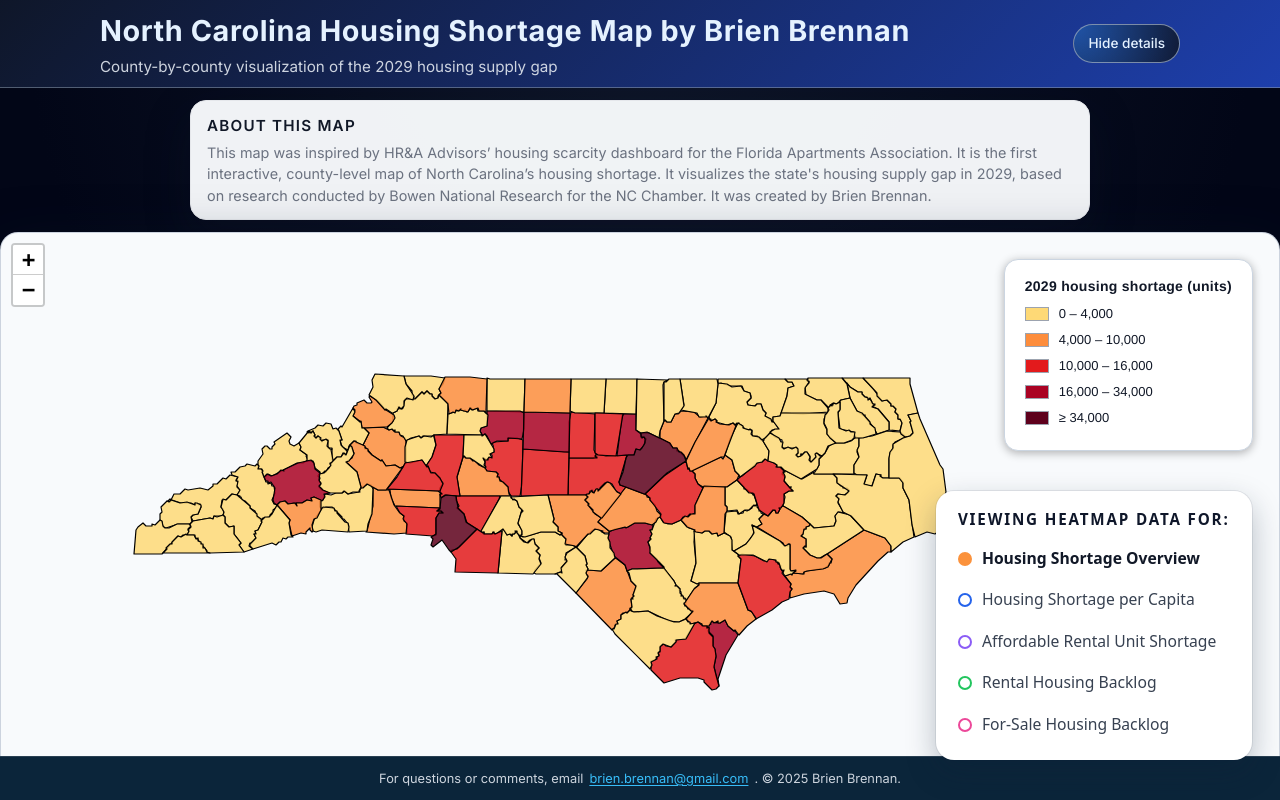
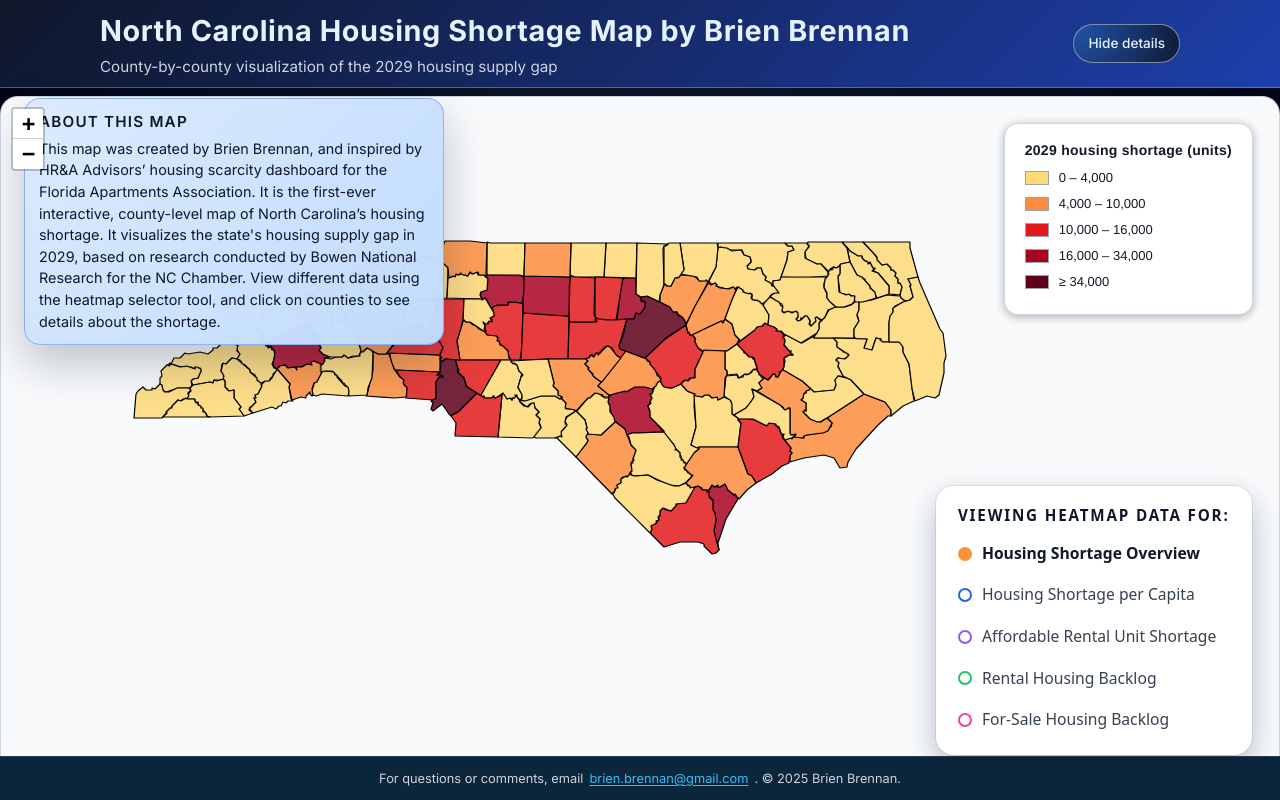
Before and after one commit to Brennan919/nc-housing-map, a Next.js app: page / in a window 1280 px wide. Built offline with nearby package versions, Linux system fonts and the light colour scheme.

Commit message:
Reposition About Map portion

```diff
--- a/app/NcMap.js
+++ b/app/NcMap.js
@@ -30,20 +30,20 @@ const LENS_CONFIG = {
   },
 
   // Affordable Rental Unit Shortage
-  // You specified 0–0.2, 0.201–0.35, 0.351–0.5, 0.501–0.65, 0.651+
-  // Data is converted to percent (x100), so breaks are 20, 35, 50, 65
+  // You specified 0–0.3, 0.301–0.41, 0.411–0.52, 0.521–0.65, 0.651+
+  // Data is converted to percent (x100), so breaks are 30, 41, 52, 65
     affordable_rental: {
     id: "affordable_rental",
     shortLabel: "Affordable Rental Unit Shortage",
     metricKey: "percent_rental_units_50_ami",
     // shorter single-line fallback if ever needed
-    legendTitle: "Shortage of rental units affordable at ≤50% AMI",
+    legendTitle: "Percent of rental shortage needed by households making ≤50% of AMI",
     // 👇 explicit multi-line title for the Leaflet legend
     legendTitleLines: [
       "Shortage of rental units",
       "affordable at ≤50% AMI (percent, 2029)",
     ],
-    breaks: [20, 35, 50, 65],
+    breaks: [30, 41, 52, 65],
   },
 
 
@@ -447,6 +447,7 @@ function Legend({ activeLensId, breaks }) {
       div.style.color = "#111827";
       div.style.border = "1px solid #cbd5e1";
       div.style.minWidth = "230px";
+      div.style.maxWidth = "260px"; // 👈 add this
 
       const cfg = LENS_CONFIG[activeLensId];
 const titleText = cfg ? cfg.legendTitle : "Legend";
--- a/app/globals.css
+++ b/app/globals.css
@@ -169,16 +169,27 @@ body {
   overflow: hidden; /* important: map + about must stay within this row */
 }
 
-/* About panel at the top of the main content */
+/* About panel: floating card, not full-width */
 .about-panel {
-  max-width: 900px;
-  margin: 4px auto 0;
-  padding: 14px 16px 12px;
-  background: rgba(248, 250, 252, 0.97);
+  position: fixed;
+  /* just below the fixed header; adjust if needed */
+  top: calc(var(--header-height) + 10px);
+  left: 1.5rem;
+  z-index: 950;
+
+  max-width: 420px;
+  padding: 12px 14px;
+
+  background: linear-gradient(
+    135deg,
+    rgba(219, 234, 254, 0.98),
+    rgba(191, 219, 254, 0.98)
+  );
   border-radius: 16px;
-  border: 1px solid var(--color-border-subtle);
+  border: 1px solid rgba(37, 99, 235, 0.4);
   box-shadow: 0 18px 45px rgba(15, 23, 42, 0.25);
 }
+
 
 .about-title {
   margin: 0 0 4px;
@@ -193,8 +204,9 @@ body {
   margin: 0;
   font-size: 0.9rem;
   line-height: 1.5;
-  color: var(--color-text-muted);
+  color: #0f172a; /* darker, higher contrast */
 }
+
 
 /* Map wrapper fills the remaining height in the middle row */
 .page-map-wrapper {
@@ -317,7 +329,7 @@ body {
 .lens-card {
   position: fixed; /* attach to viewport */
   right: 1.75rem;
-  bottom: 2.5rem; /* puts it visually above NC map but below the header */
+  bottom: 2.8rem; /* puts it visually above NC map but below the header */
   z-index: 1000; /* higher than Leaflet so it never hides behind tiles */
 
   min-width: 280px;
--- a/app/page.js
+++ b/app/page.js
@@ -38,12 +38,14 @@ export default function Home() {
           <section className="about-panel" aria-label="About this map">
             <h2 className="about-title">About this map</h2>
             <p className="about-text">
-              This map was inspired by HR&amp;A Advisors&rsquo; housing scarcity
-              dashboard for the Florida Apartments Association. It is the first
-              interactive, county-level map of North Carolina&rsquo;s housing
-              shortage. It visualizes the state&apos;s housing supply gap in
-              2029, based on research conducted by Bowen National Research for
-              the NC Chamber. It was created by Brien Brennan.
+              This map was created by Brien Brennan, and inspired by HR&amp;A
+      Advisors&rsquo; housing scarcity dashboard for the Florida
+      Apartments Association. It is the first-ever interactive,
+      county-level map of North Carolina&rsquo;s housing shortage. It
+      visualizes the state&apos;s housing supply gap in 2029, based on
+      research conducted by Bowen National Research for the NC Chamber.
+      View different data using the heatmap selector tool, and click on
+      counties to see details about the shortage.
             </p>
           </section>
         )}
```
